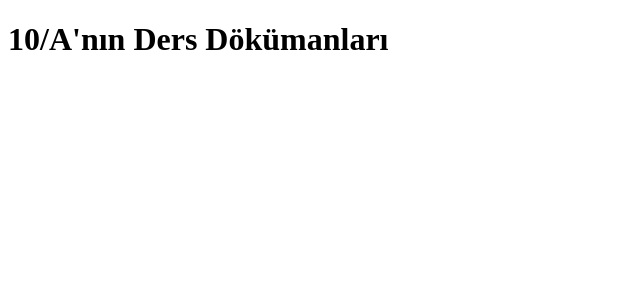
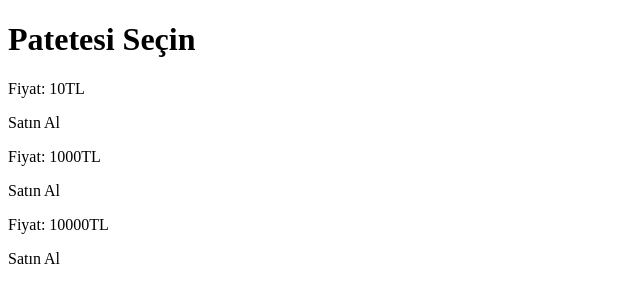
Before and after one commit to or-ex/myonedocument, a plain HTML site: page index.html in a window 1280 px wide. Shown: the whole page, without its empty margins (0-640 px from the left). Drawn offline with Linux system fonts and the light colour scheme.

Commit message:
Update index.html

```diff
--- a/index.html
+++ b/index.html
@@ -7,6 +7,24 @@
         <title>MyOne Document</title>
     </head>
     <body>
-        <h1>10/A'nın Ders Dökümanları</h1>
+        <h1>Patetesi Seçin</h1>
+        <div class="patates1">
+
+            <p>Fiyat: 10TL</p>
+            <a https="https://www.youtube.com/watch?v=nQO-cznwMWE">Satın Al</a>
+
+        </div>
+        <div class="patates2">
+
+            <p>Fiyat: 1000TL</p>
+            <a https="https://www.youtube.com/watch?v=nQO-cznwMWE">Satın Al</a>
+
+        </div>
+        <div class="patates3">
+
+            <p>Fiyat: 10000TL</p>
+            <a https="https://www.youtube.com/watch?v=nQO-cznwMWE">Satın Al</a>
+
+        </div>
     </body>
 </html>
```
